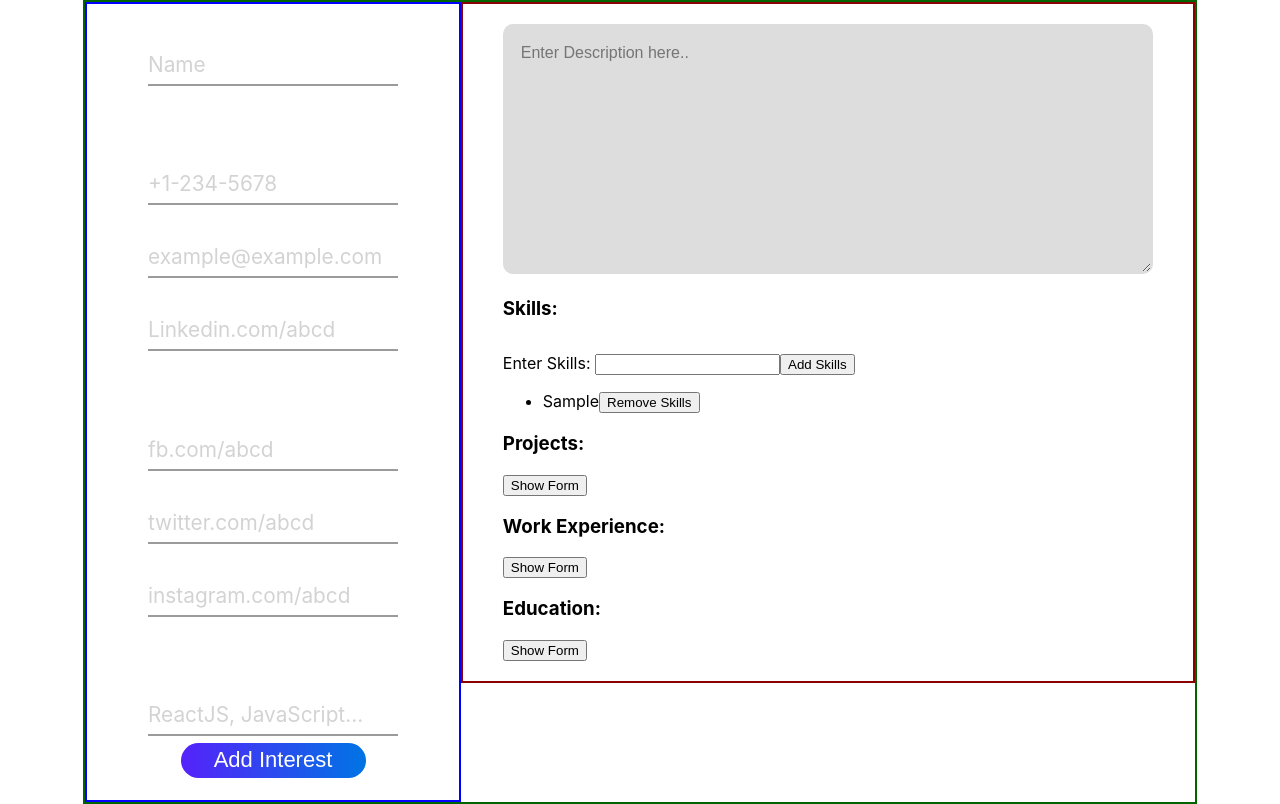
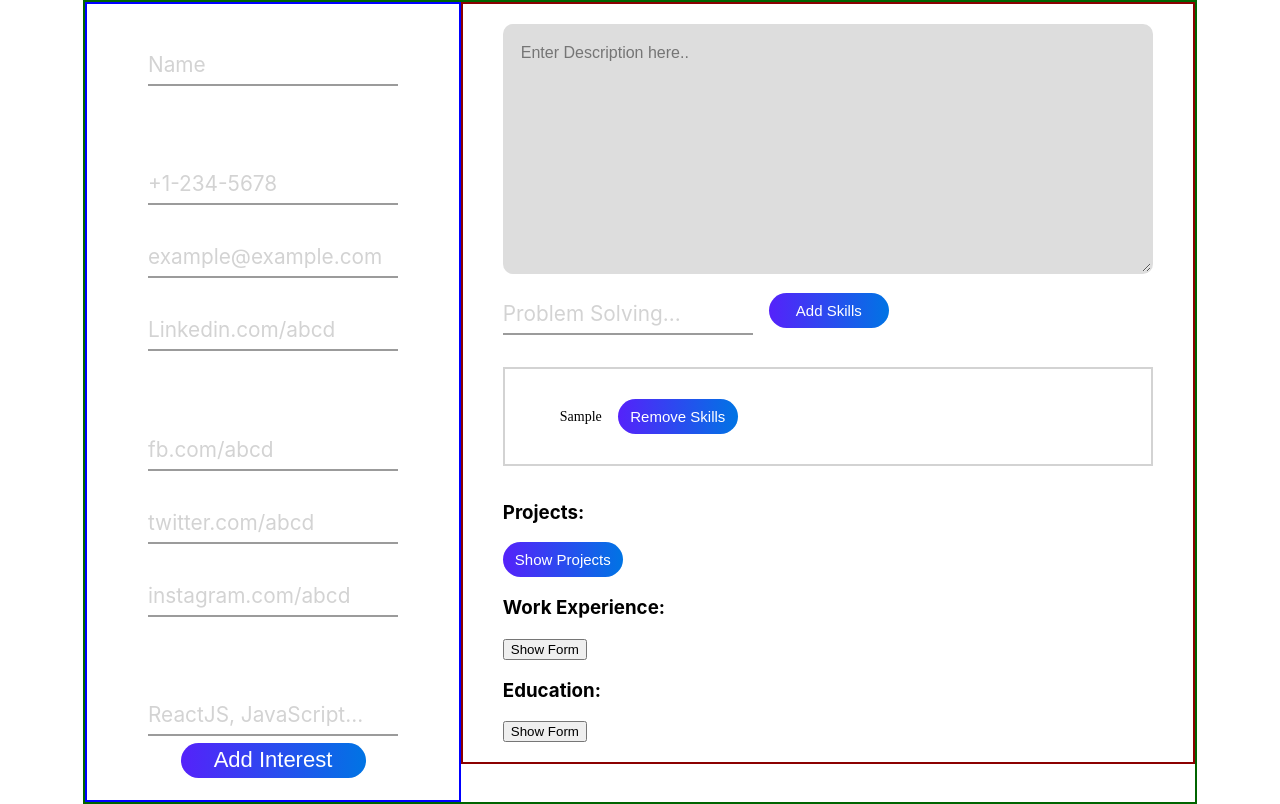
Before and after one commit to saadniazifed/React-CV-App, a React (Create React App) app: page / in a window 1280 px wide. Both pictures are taken after typing "Sample" into the empty fields and a click on the button "Add Skills". Built offline with nearby package versions, Linux system fonts and the light colour scheme.

Commit message:
Skills Component styling has been added

```diff
--- a/src/components/MainContent/NotableProjects/NotableProjects.css
+++ b/src/components/MainContent/NotableProjects/NotableProjects.css
@@ -0,0 +1,33 @@
+.projectBtn {
+  outline: 0;
+  border: none;
+  box-shadow: none;
+  cursor: pointer;
+  font-size: 15px;
+  height: 35px;
+  width: 120px;
+  font-weight: 400;
+  color: #fff;
+  text-align: center;
+  line-height: normal;
+  background: linear-gradient(90deg, #5522fa 0, #0074e4 100%);
+  border-radius: 50px;
+  transition: color 0.2s ease, background-color 0.2s ease, box-shadow 0.2s ease;
+  margin-top: 15px;
+  margin-bottom: 15px;
+}
+
+.projectBtn {
+  display: flex;
+  justify-content: center;
+  align-items: center;
+}
+
+.projectBtn:hover {
+  box-shadow: 0 0 0 0.15rem #5ceace;
+}
+
+.projectBtnDiv {
+  display: flex;
+  gap: 0.2rem;
+}
--- a/src/components/MainContent/NotableProjects/NotableProjects.js
+++ b/src/components/MainContent/NotableProjects/NotableProjects.js
@@ -1,5 +1,6 @@
 import React, { Component } from "react";
 import RenderProjects from "./RenderProjects";
+import "./NotableProjects.css";
 
 class NotableProjects extends Component {
   constructor(props) {
@@ -67,14 +68,11 @@ class NotableProjects extends Component {
     return (
       <>
         <h3>Projects: </h3>
-        <button type="button" onClick={this.showForm}>
-          Show Form
+        <button type="button" onClick={this.showForm} className="projectBtn">
+          Show Projects
         </button>
         {this.state.formVisible && (
           <>
-            <button type="button" onClick={this.addProjects}>
-              Add Projects
-            </button>
             <label htmlFor="title">Enter Projects: </label>
             <input
               type="text"
@@ -102,10 +100,22 @@ class NotableProjects extends Component {
               onChange={this.handleChange}
               name="description"
             />
-
-            <button type="button" onClick={this.hideForm}>
-              Hide Form
-            </button>
+            <div className="projectBtnDiv">
+              <button
+                type="button"
+                onClick={this.addProjects}
+                className="projectBtn"
+              >
+                Add Projects
+              </button>
+              <button
+                type="button"
+                onClick={this.hideForm}
+                className="projectBtn"
+              >
+                Hide Form
+              </button>
+            </div>
           </>
         )}
         <RenderProjects projectList={projectList} />
--- a/src/components/MainContent/Skills/RenderSkills.js
+++ b/src/components/MainContent/Skills/RenderSkills.js
@@ -12,12 +12,16 @@ class RenderSkills extends Component {
     const { removeSkills, skillsList } = this.props;
     return (
       <>
-        <ul>
+        <ul className="container">
           {skillsList.map((task, index) => {
             return (
-              <li key={task.text}>
+              <li key={task.text} className="column">
                 {task.text}
-                <button type="button" onClick={() => removeSkills(index)}>
+                <button
+                  type="button"
+                  onClick={() => removeSkills(index)}
+                  className="skillsBtn"
+                >
                   Remove Skills
                 </button>
               </li>
--- a/src/components/MainContent/Skills/Skills.css
+++ b/src/components/MainContent/Skills/Skills.css
@@ -0,0 +1,86 @@
+.skillCenter {
+  display: flex;
+  gap: 1rem;
+  flex-direction: column;
+}
+
+.skillWrapper {
+  display: flex;
+  gap: 1rem;
+}
+
+.skillsButton {
+  outline: 0;
+  border: none;
+  box-shadow: none;
+  cursor: pointer;
+  font-size: 15px;
+  height: 35px;
+  width: 120px;
+  font-weight: 400;
+  color: #fff;
+  text-align: center;
+  line-height: normal;
+  background: linear-gradient(90deg, #5522fa 0, #0074e4 100%);
+  border-radius: 50px;
+  transition: color 0.2s ease, background-color 0.2s ease, box-shadow 0.2s ease;
+  margin-top: 15px;
+}
+
+.skillsButton {
+  display: flex;
+  justify-content: center;
+  align-items: center;
+}
+
+.skillsButton:hover {
+  box-shadow: 0 0 0 0.15rem #5ceace;
+}
+
+.container {
+  display: flex;
+  flex-wrap: wrap;
+  width: 100%;
+  border: 2px solid lightgrey;
+}
+
+.column {
+  flex: 30%;
+  padding: 10px;
+  margin: 5px;
+  display: flex;
+  gap: 1rem;
+  font-family: "Poppins";
+  font-size: 14px;
+  display: flex;
+  align-items: center;
+}
+
+.skillsBtn {
+  outline: 0;
+  border: none;
+  box-shadow: none;
+  cursor: pointer;
+  font-size: 15px;
+  height: 35px;
+  width: 120px;
+  font-weight: 400;
+  color: #fff;
+  text-align: center;
+  line-height: normal;
+  background: linear-gradient(90deg, #5522fa 0, #0074e4 100%);
+  border-radius: 50px;
+  transition: color 0.2s ease, background-color 0.2s ease, box-shadow 0.2s ease;
+  margin-top: 15px;
+  margin-bottom: 15px;
+}
+
+.skillsBtn {
+  /* display: flex;
+  justify-content: center;
+  align-items: center; */
+}
+
+.skillsBtn:hover {
+  box-shadow: 0 0 0 0.15rem #5ceace;
+}
--- a/src/components/MainContent/Skills/Skills.js
+++ b/src/components/MainContent/Skills/Skills.js
@@ -1,5 +1,6 @@
 import React, { Component } from "react";
 import RenderSkills from "./RenderSkills";
+import "./Skills.css";
 
 class Skills extends Component {
   constructor(props) {
@@ -41,18 +42,24 @@ class Skills extends Component {
     const { ...props } = this.state;
 
     return (
-      <div>
-        <h3>Skills: </h3>
-        <label htmlFor="userSkills">Enter Skills: </label>
+      <div className="skillCenter">
+        <div className="skillWrapper">
           <input
             type="text"
             name="userSkills"
             value={this.state.userSkills.text}
             onChange={this.handleChange}
+            className="form__field"
+            placeholder="Problem Solving..."
           />
-        <button type="button" onClick={this.addSkills}>
+          <button
+            type="button"
+            onClick={this.addSkills}
+            className="skillsButton"
+          >
             Add Skills
           </button>
+        </div>
         <RenderSkills {...props} removeSkills={this.removeSkills} />
       </div>
     );
```
Lines whose indentation alone changed are shown as unchanged.
